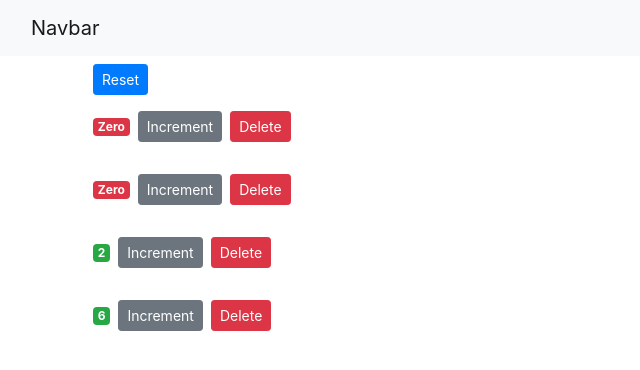
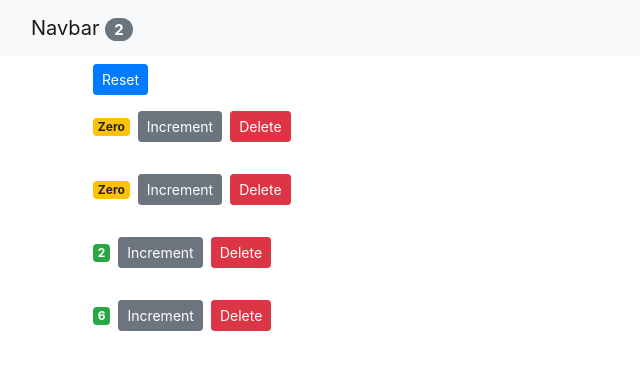
Before and after one commit to ajagannathan/react-app, a React (Create React App) app: page / in a window 1280 px wide. Shown: the top 370 px of the page, without its empty margins (0-640 px from the left). Built offline with nearby package versions, Linux system fonts and the light colour scheme.

Commit message:
Lifted state from controlled component to parent Added totalCounter value to Nav bar

```diff
--- a/src/App.js
+++ b/src/App.js
@@ -4,7 +4,43 @@ import "./App.css";
 import NavBar from "./components/navbar";
 import Counters from "./components/counters";
 
-function App() {
+class App extends Component {
+    state = {
+        counter_array: [
+            { id: 1, value: 0 },
+            { id: 2, value: 0 },
+            { id: 3, value: 2 },
+            { id: 4, value: 6 },
+        ],
+        children_array: ["child 1", "child 2", "child 3"],
+    };
+    handleIncrement = (counter) => {
+        //The spread operator clones the array/object
+        // the objects in the new array counters is exactly
+        // the same as the counter_array
+        //This is a bad practice
+        //Instead we clone the counter object we receive
+        const counters = [...this.state.counter_array];
+        const index = counters.indexOf(counter);
+        counters[index] = { ...counter };
+        counters[index].value++;
+        this.setState({ counter_array: counters });
+    };
+    handleDelete = (counter_id) => {
+        const updatedCounterArray = this.state.counter_array.filter(
+            (item) => item.id !== counter_id
+        );
+        this.setState({ counter_array: updatedCounterArray });
+        console.log("ID : ", updatedCounterArray);
+    };
+    handleReset = () => {
+        const resetCounterArray = this.state.counter_array.map((counter) => {
+            counter.value = 0;
+            return counter;
+        });
+        this.setState({ counter_array: resetCounterArray });
+    };
+    render() {
         return (
             // <div className="App">
             //   <header className="App-header">
@@ -25,12 +61,24 @@ function App() {
 
             //Since we have multiple root elements we wrap with React.Fragment
             <React.Fragment>
-            <NavBar />
+                <NavBar
+                    totalNonEmptyCounters={
+                        this.state.counter_array.filter(
+                            (item) => item.value !== 0
+                        ).length
+                    }
+                />
                 <main className="container">
-                <Counters />
+                    <Counters
+                        counters={this.state.counter_array}
+                        onIncrement={this.handleIncrement}
+                        onDelete={this.handleDelete}
+                        onReset={this.handleReset}
+                    />
                 </main>
             </React.Fragment>
         );
     }
+}
 
 export default App;
--- a/src/components/counter.jsx
+++ b/src/components/counter.jsx
@@ -115,7 +115,7 @@ class Counter extends Component {
     getClassType() {
         let className = "badge m-2 badge-";
         //className += this.state.value === 0 ? "danger" : "success";
-        className += this.props.counter.value === 0 ? "danger" : "success";
+        className += this.props.counter.value === 0 ? "warning" : "success";
         return className;
     }
 
--- a/src/components/counters.jsx
+++ b/src/components/counters.jsx
@@ -1,53 +1,53 @@
 import React, { Component } from "react";
 import Counter from "./counter";
 class Counters extends Component {
-    state = {
-        counter_array: [
-            { id: 1, value: 0 },
-            { id: 2, value: 0 },
-            { id: 3, value: 2 },
-            { id: 4, value: 6 },
-        ],
-        children_array: ["child 1", "child 2", "child 3"],
-    };
-    handleIncrement = (counter) => {
-        //The spread operator clones the array/object
-        // the objects in the new array counters is exactly
-        // the same as the counter_array
-        //This is a bad practice
-        //Instead we clone the counter object we receive
-        const counters = [...this.state.counter_array];
-        const index = counters.indexOf(counter);
-        counters[index] = { ...counter };
-        counters[index].value++;
-        this.setState({ counter_array: counters });
-    };
-    handleDelete = (counter_id) => {
-        const updatedCounterArray = this.state.counter_array.filter(
-            (item) => item.id !== counter_id
-        );
-        this.setState({ counter_array: updatedCounterArray });
-        console.log("ID : ", updatedCounterArray);
-    };
-    handleReset = () => {
-        const resetCounterArray = this.state.counter_array.map((counter) => {
-            counter.value = 0;
-            return counter;
-        });
-        this.setState({ counter_array: resetCounterArray });
-    };
+    // state = {
+    //     counter_array: [
+    //         { id: 1, value: 0 },
+    //         { id: 2, value: 0 },
+    //         { id: 3, value: 2 },
+    //         { id: 4, value: 6 },
+    //     ],
+    //     children_array: ["child 1", "child 2", "child 3"],
+    // };
+    // handleIncrement = (counter) => {
+    //     //The spread operator clones the array/object
+    //     // the objects in the new array counters is exactly
+    //     // the same as the counter_array
+    //     //This is a bad practice
+    //     //Instead we clone the counter object we receive
+    //     const counters = [...this.state.counter_array];
+    //     const index = counters.indexOf(counter);
+    //     counters[index] = { ...counter };
+    //     counters[index].value++;
+    //     this.setState({ counter_array: counters });
+    // };
+    // handleDelete = (counter_id) => {
+    //     const updatedCounterArray = this.state.counter_array.filter(
+    //         (item) => item.id !== counter_id
+    //     );
+    //     this.setState({ counter_array: updatedCounterArray });
+    //     console.log("ID : ", updatedCounterArray);
+    // };
+    // handleReset = () => {
+    //     const resetCounterArray = this.state.counter_array.map((counter) => {
+    //         counter.value = 0;
+    //         return counter;
+    //     });
+    //     this.setState({ counter_array: resetCounterArray });
+    // };
     render() {
         return (
             <div>
                 <div>
                     <button
                         className="btn btn-primary btn-sm m-2"
-                        onClick={this.handleReset}
+                        onClick={this.props.onReset}
                     >
                         Reset
                     </button>
                 </div>
-                {this.state.counter_array.map((counterObj) => (
+                {this.props.counters.map((counterObj) => (
                     <Counter
                         key={counterObj.id}
                         //value={count.value}       //Instead of many attributes its better to pass the
@@ -57,13 +57,13 @@ class Counters extends Component {
                         //from this.props. It is used internally by react to update the DOM.
                         //So we must provide another id to reference the component
                         counter={counterObj}
-                        onDelete={this.handleDelete}
-                        onIncrement={this.handleIncrement}
+                        onDelete={this.props.onDelete}
+                        onIncrement={this.props.onIncrement}
                     >
-                        {this.state.children_array.map((child) => (
+                        {/* {this.props.counters.map((child) => (
                             <h4 key={child}>{child}</h4> //Children can be accessed using
                             //this.props.children in counter Component
-                        ))}
+                        ))} */}
                     </Counter>
                 ))}
             </div>
--- a/src/components/navbar.jsx
+++ b/src/components/navbar.jsx
@@ -6,7 +6,10 @@ class NavBar extends Component {
             <nav className="navbar navbar-light bg-light">
                 <div className="container-fluid">
                     <a className="navbar-brand" href="#">
-                        Navbar
+                        Navbar{" "}
+                        <span className="badge badge-pill badge-secondary">
+                            {this.props.totalNonEmptyCounters}
+                        </span>
                     </a>
                 </div>
             </nav>
```
Lines whose indentation alone changed are shown as unchanged.
